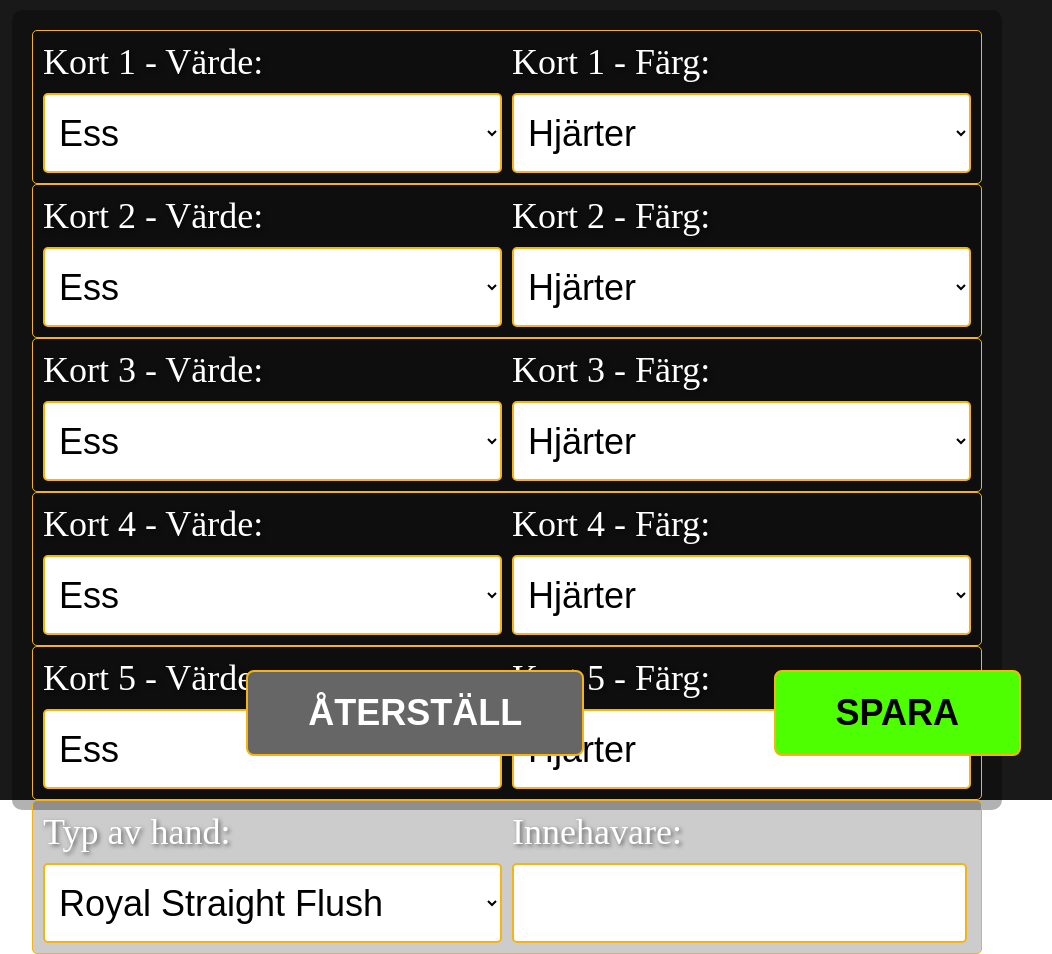
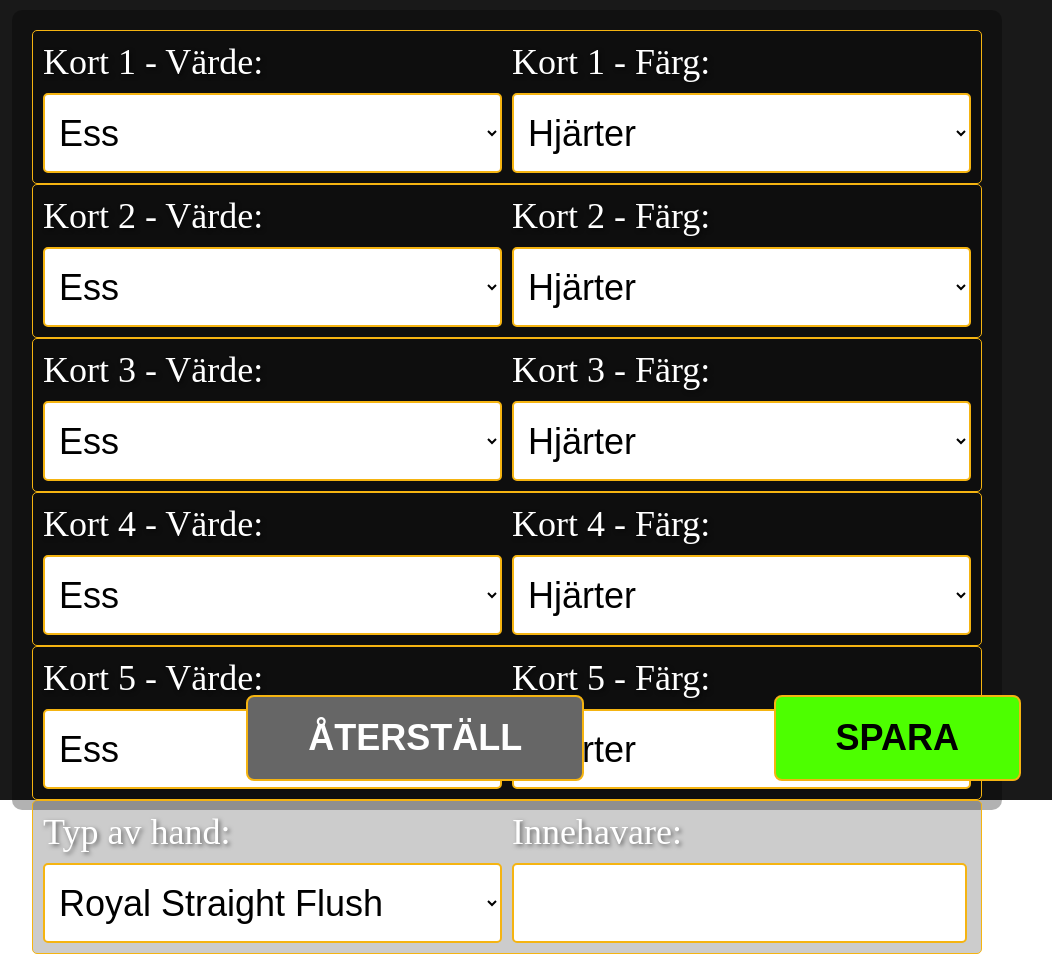
Before and after one commit to mcfrojd/high_hand, a plain HTML site: page admin.html in a window 1280 px wide. Shown: the whole page, without its empty margins (1-1053 px from the left). Drawn offline with Linux system fonts and the light colour scheme; no server answers.

Commit message:
less padding

```diff
--- a/css/admin.css
+++ b/css/admin.css
@@ -104,7 +104,7 @@ label {
 
 .admin-button-container {
     position: absolute;
-    bottom: 30px;
+    bottom: 5px;
     width: 94dvw;
     display: flex;
     justify-content: space-evenly;
```
